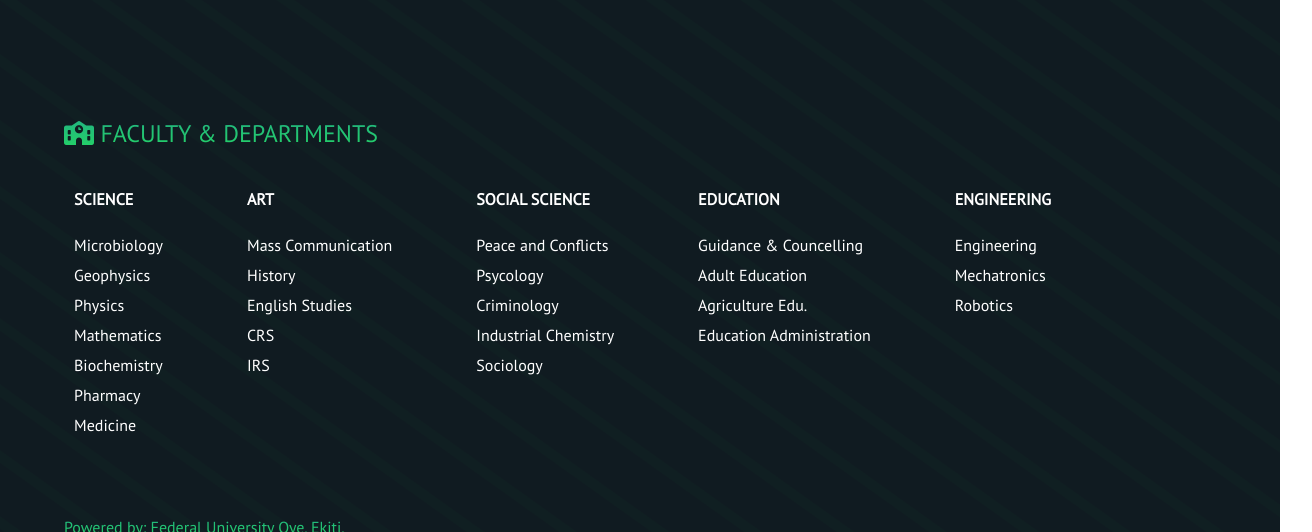
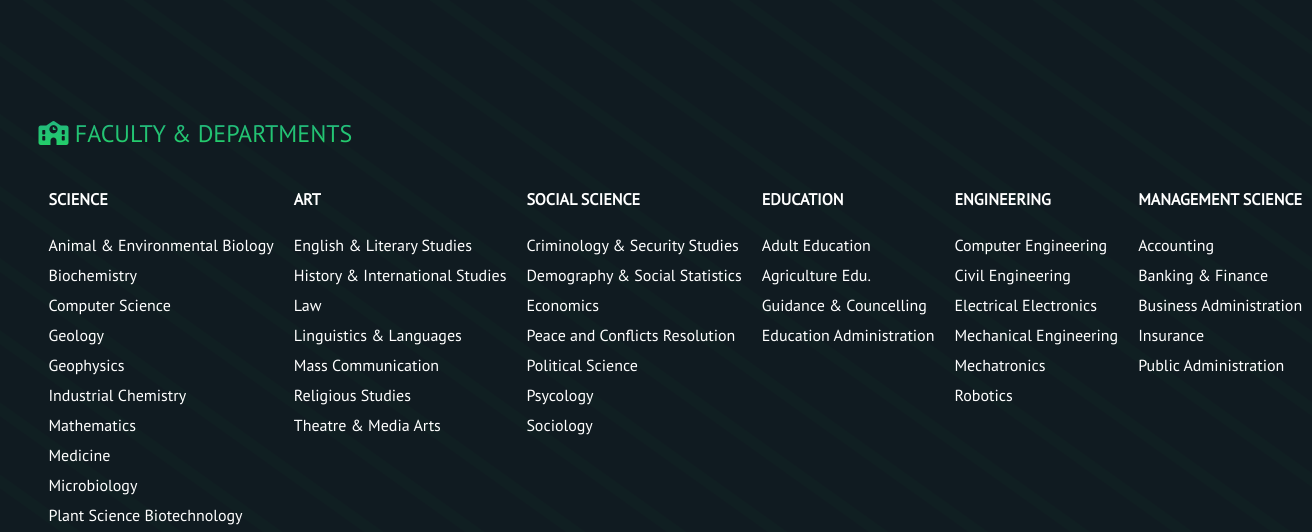
Before and after one commit to Kijeosowo/Fuoye, a website: page Documents.html in a window 1280 px wide. Shown: the part 931-1463 px from the top of the page, 1312 px wide, since content can reach past the window. Drawn offline with Linux system fonts and the light colour scheme.

```diff
--- a/Documents.css
+++ b/Documents.css
@@ -197,7 +197,7 @@
   text-align: left;
   font-weight: lighter;
   font-size: 1.5rem;
-  margin-left: 5%;
+  margin-left: 3%;
   margin-top: 50px;
   background: -webkit-linear-gradient(#22B481, #24D266);
   -webkit-background-clip: text;
@@ -210,7 +210,8 @@
 }
 
 .touch {
-  margin-left: 5%;
+  margin-left: 3%;
+  margin-right: -3%;
   margin-top: 30px;
 }
 
@@ -254,8 +255,8 @@
 
 #footer {
   margin-top: 50px;
-  margin-left: 17%;
-  border-top: 2px solid #24D266;
+  margin-left: 10%;
+  border-top: 1px solid #24D266;
   margin-right: 10%;
   padding: 1rem;
 }
--- a/Documents.html
+++ b/Documents.html
@@ -100,42 +100,62 @@
       <div class="Getintouch">
         <div class="touch">
           <h4>SCIENCE</h4>
+          <li>Animal & Environmental Biology</li>
+          <li>Biochemistry</li>
+          <li>Computer Science</li>
+          <li>Geology</li>
+          <li>Geophysics</li>
+          <li>Industrial Chemistry</li>
+          <li>Mathematics</li>
+          <li>Medicine</li>
           <li>Microbiology</li>
-          <li>Geophysics</li>
+          <li>Plant Science Biotechnology</li>
+          <li>Pharmacy</li>
           <li>Physics</li>
-          <li>Mathematics</li>
-          <li>Biochemistry</li>
-          <li>Pharmacy</li>
-          <li>Medicine</li>
         </div>
         <div class="touch">
           <h4>ART</h4>
+          <li>English & Literary Studies</li>
+          <li>History & International Studies</li>
+          <li>Law</li>
+          <li>Linguistics & Languages</li>
           <li>Mass Communication</li>
-          <li>History</li>
-          <li>English Studies</li>
-          <li>CRS</li>
-          <li>IRS</li>
+          <li>Religious Studies</li>
+          <li>Theatre & Media Arts</li>
         </div>
         <div class="touch">
           <h4>SOCIAL SCIENCE</h4>
-          <li>Peace and Conflicts</li>
+          <li>Criminology & Security Studies</li>
+          <li>Demography & Social Statistics</li>
+          <li>Economics</li>
+          <li>Peace and Conflicts Resolution</li>
+          <li>Political Science</li>
           <li>Psycology</li>
-          <li>Criminology</li>
-          <li>Industrial Chemistry</li>
           <li>Sociology</li>
         </div>
         <div class="touch">
           <h4>EDUCATION</h4>
-          <li>Guidance & Councelling</li>
           <li>Adult Education</li>
           <li>Agriculture Edu.</li>
+          <li>Guidance & Councelling</li>
           <li>Education Administration</li>
         </div>
         <div class="touch">
           <h4>ENGINEERING</h4>
-          <li>Engineering</li>
+          <li>Computer Engineering</li>
+          <li>Civil Engineering</li>
+          <li>Electrical Electronics</li>
+          <li>Mechanical Engineering</li>
           <li>Mechatronics</li>
           <li>Robotics</li>
+        </div>
+        <div class="touch">
+          <h4>MANAGEMENT SCIENCE</h4>
+          <li>Accounting</li>
+          <li>Banking & Finance</li>
+          <li>Business Administration</li>
+          <li>Insurance</li>
+          <li>Public Administration</li>
         </div>
       </div>
     </section>
```
Also changed, not shown: Index.html (+2 -1 lines), Login.js (+13 -0 lines), Studentlogin.html (+14 -2 lines), package.json (added, +20 -0 lines), Index.js (added).
